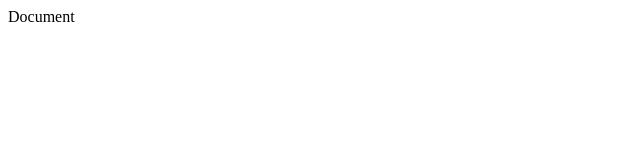
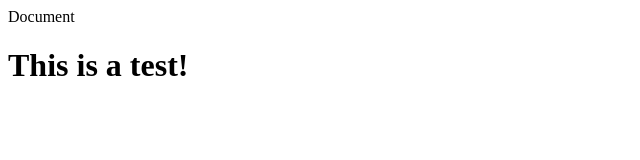
Before and after one commit to dmsalinas/Spam-Detection-Model, a plain HTML site: page index.html in a window 1280 px wide. Shown: the whole page, without its empty margins (0-640 px from the left). Drawn offline with Linux system fonts and the light colour scheme.

Commit message:
Adds a header to index.html

```diff
--- a/index.html
+++ b/index.html
@@ -8,6 +8,6 @@
 </head>
 
 <body>
-
+    <h1>This is a test!</h1>
 </body>
 </html>
```
